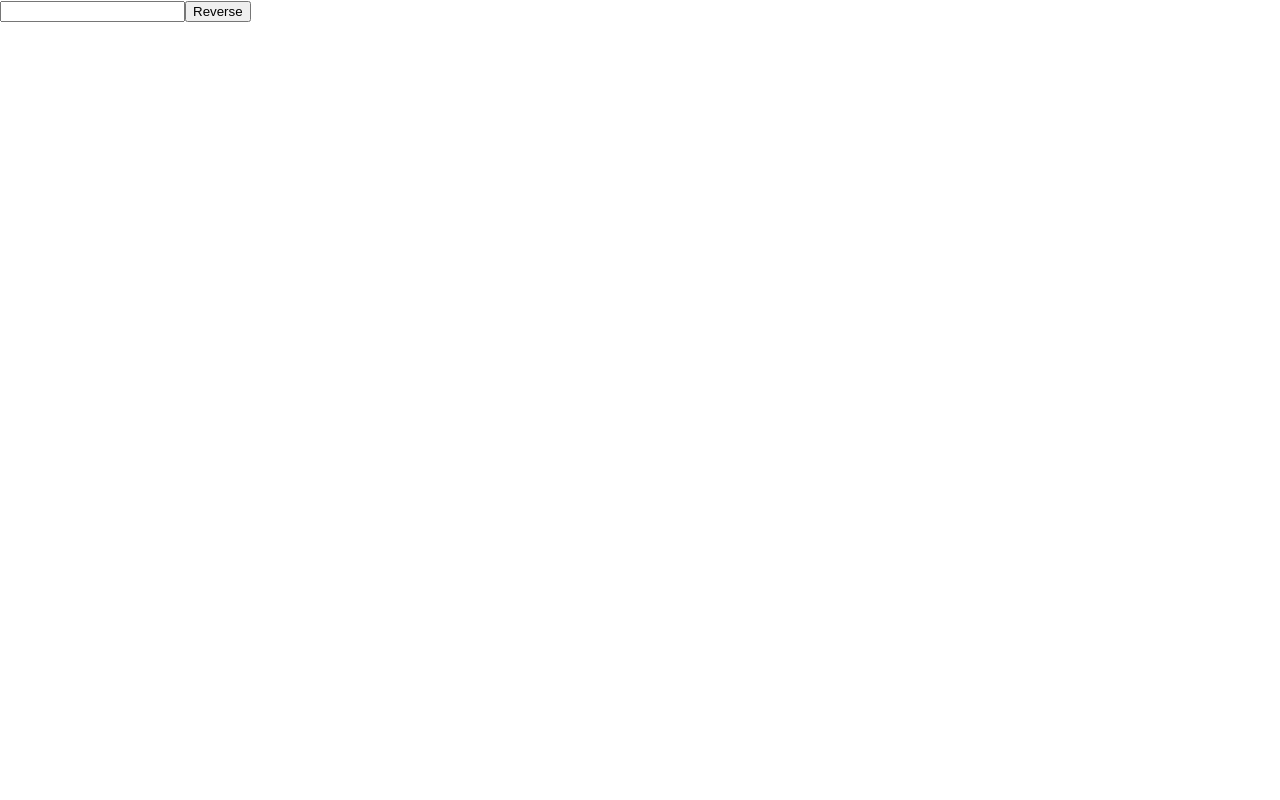
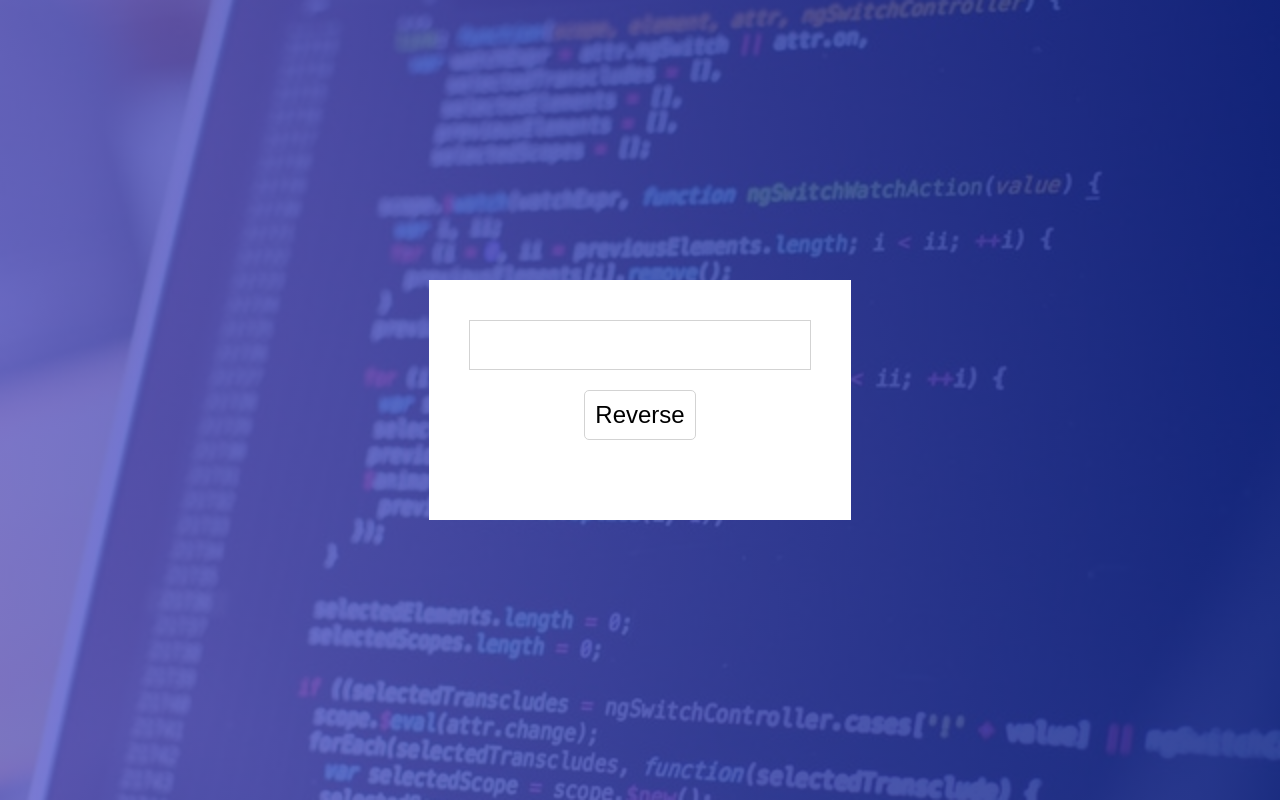
Before and after one commit to RoyDavinci/react-input, a React (Create React App) app: page / in a window 1280 px wide. Built offline with nearby package versions, Linux system fonts and the light colour scheme.

Commit message:
css added

```diff
--- a/src/App.js
+++ b/src/App.js
@@ -9,7 +9,6 @@ function App() {
 	const handleSubmit = (e) => {
 		e.preventDefault();
 		console.log(value);
-
 		reverseString(value);
 		setValue("");
 	};
@@ -17,10 +16,13 @@ function App() {
 		for (var i = value.length - 1; i >= 0; i--) {
 			reverse += value[i];
 		}
+		setString("");
 		return setString(reverse);
 	};
+
 	return (
-		<React.Fragment>
+		<section className='section-center'>
+			<div className='container'>
 				<form className='form' onSubmit={handleSubmit}>
 					<input
 						type='text'
@@ -29,8 +31,9 @@ function App() {
 					/>
 					<button type='submit'>Reverse</button>
 				</form>
-			<div className='output'>{string}</div>
-		</React.Fragment>
+				<div className={`${string ? "border output" : "output"}`}>{string}</div>
+			</div>
+		</section>
 	);
 }
 
--- a/src/index.css
+++ b/src/index.css
@@ -1,13 +1,81 @@
+* {
+	margin: 0;
+	padding: 0;
+	box-sizing: border-box;
+}
 body {
-  margin: 0;
-  font-family: -apple-system, BlinkMacSystemFont, 'Segoe UI', 'Roboto', 'Oxygen',
-    'Ubuntu', 'Cantarell', 'Fira Sans', 'Droid Sans', 'Helvetica Neue',
-    sans-serif;
-  -webkit-font-smoothing: antialiased;
-  -moz-osx-font-smoothing: grayscale;
+	font-family: -apple-system, BlinkMacSystemFont, "Segoe UI", Roboto, Oxygen,
+		Ubuntu, Cantarell, "Open Sans", "Helvetica Neue", sans-serif;
 }
 
-code {
-  font-family: source-code-pro, Menlo, Monaco, Consolas, 'Courier New',
-    monospace;
+section {
+	display: flex;
+	justify-content: center;
+	align-items: center;
+	min-height: 100vh;
+	background-image: linear-gradient(
+			to right,
+			rgba(90, 90, 202, 0.8),
+			rgba(0, 23, 128, 0.8)
+		),
+		url("images/pexels-pixabay-270373.jpg");
+	/* W3C, IE 10+/ Edge, Firefox 16+, Chrome 26+, Opera 12+, Safari 7+ */
+	background-position: center;
+	background-repeat: no-repeat;
+	background-size: cover;
+	/* filter: brightness(50%); */
+	position: relative;
 }
+.container {
+	position: absolute;
+	background-color: white;
+	padding: 40px;
+	filter: brightness(100%);
+}
+form input {
+	display: block;
+	border: solid 1px lightgrey;
+	padding: 10px 15px;
+	font-size: 1.5rem;
+}
+form input:focus {
+	background: rgb(202, 202, 202);
+	color: white;
+}
+form button {
+	text-align: center;
+	display: flex;
+	justify-content: center;
+	align-items: center;
+	margin: 20px auto;
+	padding: 10px;
+	font-size: 1.5rem;
+	background: none;
+	border-radius: 5px;
+	border: 1px solid lightgrey;
+}
+form button:hover {
+	background: #ffe259; /* fallback for old browsers */
+	background: -webkit-linear-gradient(
+		to right,
+		#ffa751,
+		#ffe259
+	); /* Chrome 10-25, Safari 5.1-6 */
+	background: linear-gradient(
+		to right,
+		#ffa751,
+		#ffe259
+	); /* W3C, IE 10+/ Edge, Firefox 16+, Chrome 26+, Opera 12+, Safari 7+ */
+
+	color: white;
+}
+.output {
+	font-size: 1.5rem;
+	margin: 0 auto;
+	color: rgb(80, 64, 64);
+	border-radius: 10px;
+	padding: 10px;
+}
+.border {
+	border: 1px solid rgb(219, 219, 219);
+}
```
Also changed, not shown: src/images/pexels-pixabay-270373.jpg (added). Lines whose indentation alone changed are shown as unchanged.
